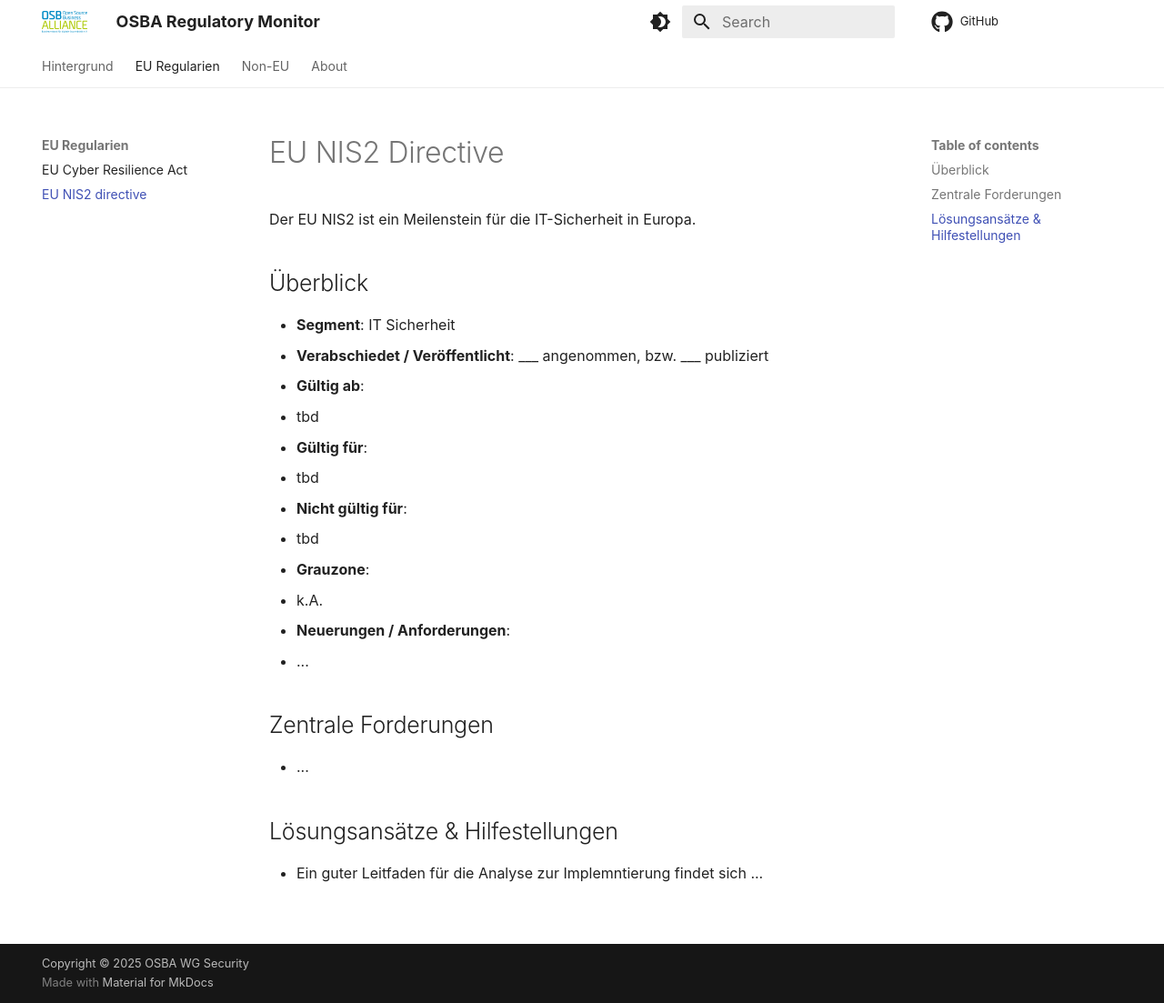
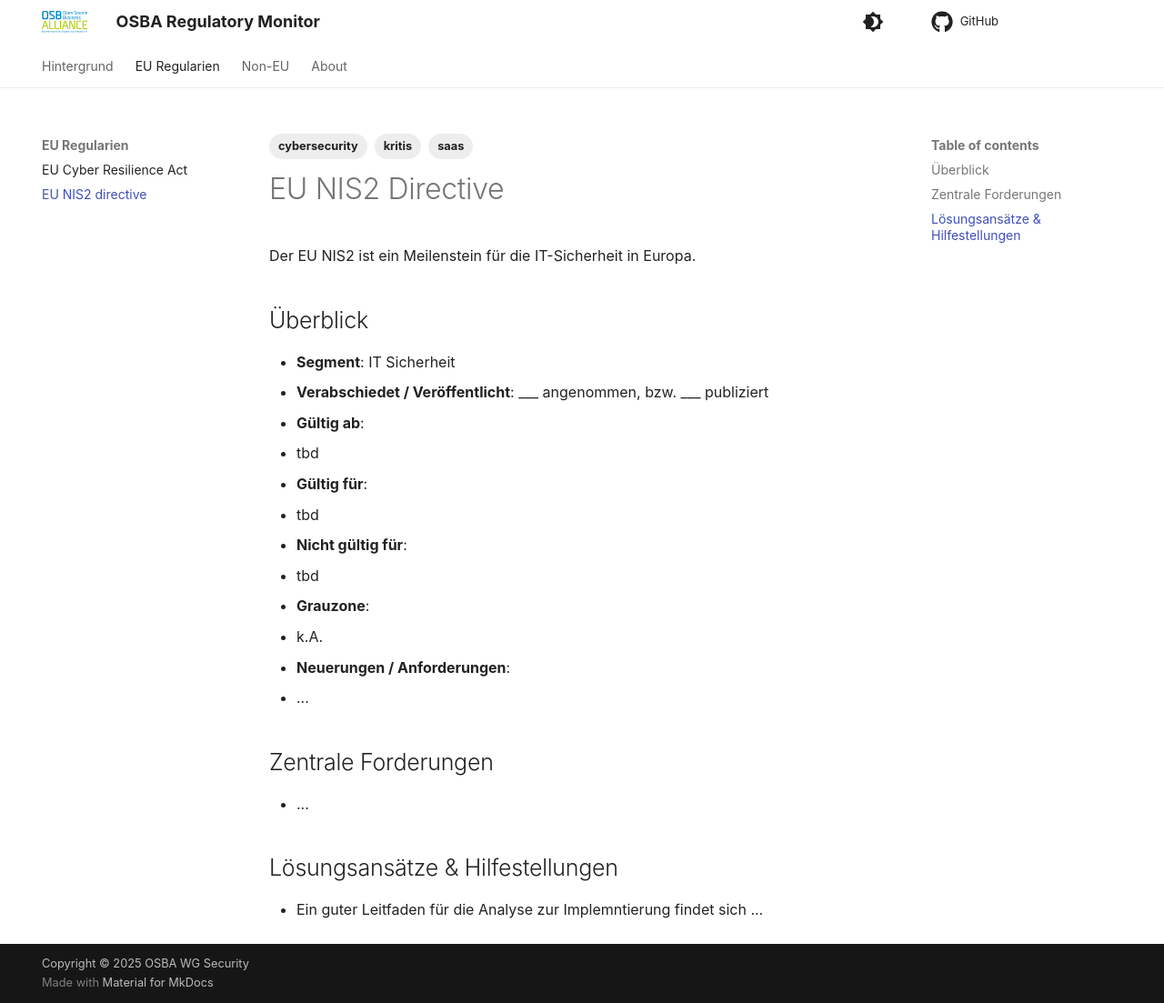
Before and after one commit to joto/osba-regulatory-monitor, an MkDocs documentation site: the page built from docs/nis2.md, in a window 1280 px wide and 1103 px high. Shown: the whole window at 91% size. Built offline with MkDocs 1.6.1 and Material for MkDocs 9.7.7, drawn with Linux system fonts in a browser that asks for light colours; comment, search, counter and statistics services are not loaded; part of the change alters nothing that is shown.

```diff
--- a/mkdocs.yml
+++ b/mkdocs.yml
@@ -74,8 +74,8 @@ theme:
     - toc.follow
     # - toc.integrate
 
-#plugins:
-#  - tags
+plugins:
+  - tags
 
 extra:
   homepage: https://www.osb-alliance.de
```
